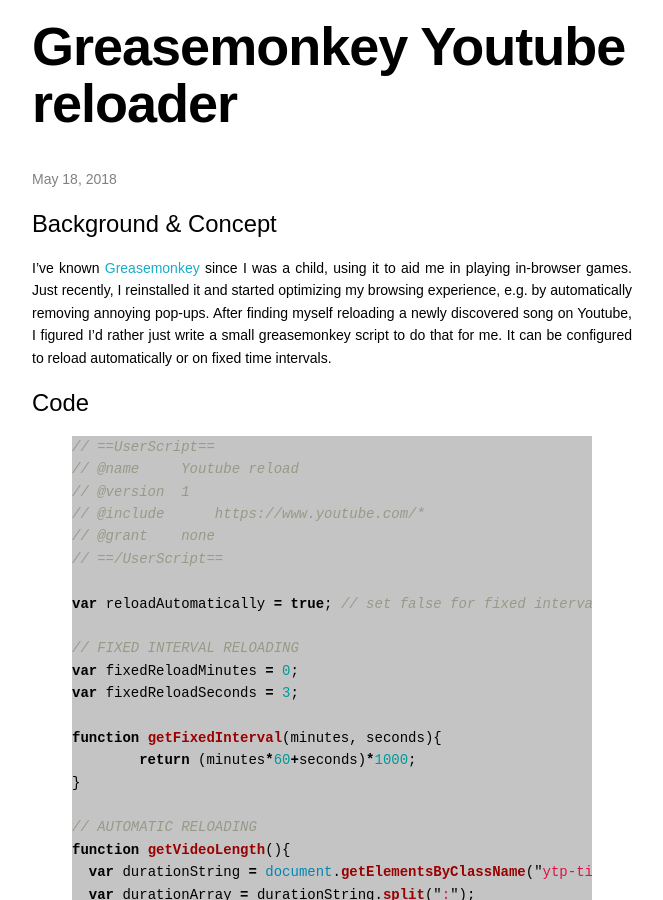
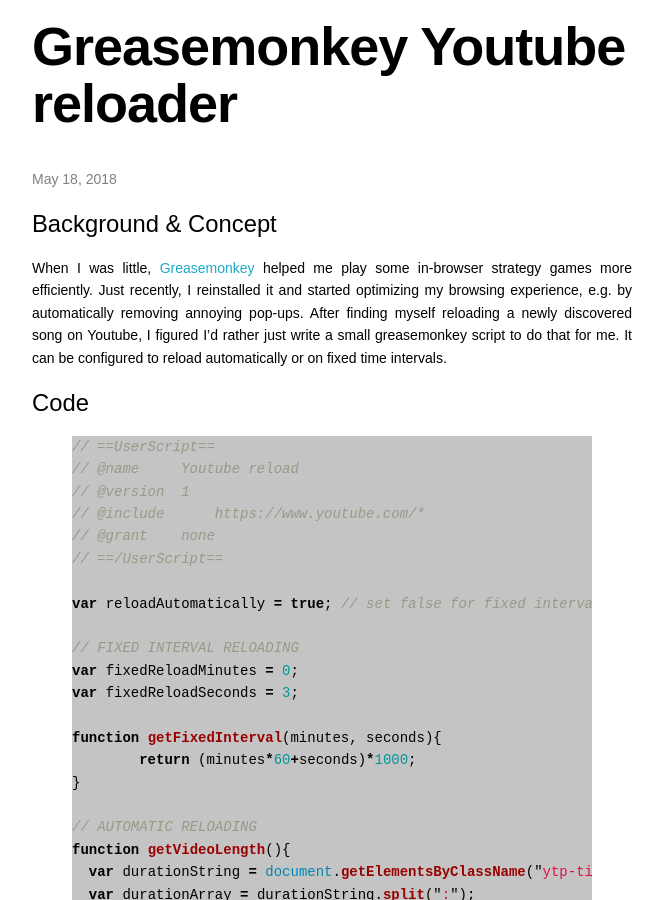
Before and after one commit to RobbertH/robberth.github.io, a Jekyll site: the page built from _posts/projects/2018-05-18-youtube-reloader.markdown, in a window 1280 px wide and 900 px high, scrolled down 382 px. Shown: the whole window, without its empty margins (222-885 px from the left). Built offline with Jekyll 4.4.1, drawn with Linux system fonts in a browser that asks for light colours.

Commit message:
Less show off writing style

```diff
--- a/_posts/projects/2018-05-18-youtube-reloader.markdown
+++ b/_posts/projects/2018-05-18-youtube-reloader.markdown
@@ -6,7 +6,10 @@
 ---
 
 <h2>Background & Concept</h2>
-I've known [Greasemonkey](https://addons.mozilla.org/nl/firefox/addon/greasemonkey/) since I was a child, using it to aid me in playing in-browser games. Just recently, I reinstalled it and started optimizing my browsing experience, e.g. by automatically removing annoying pop-ups. After finding myself reloading a newly discovered song on Youtube, I figured I'd rather just write a small greasemonkey script to do that for me. It can be configured to reload automatically or on fixed time intervals.
+When I was little, [Greasemonkey](https://addons.mozilla.org/nl/firefox/addon/greasemonkey/) helped me play some in-browser strategy games more efficiently.
+Just recently, I reinstalled it and started optimizing my browsing experience, e.g. by automatically removing annoying pop-ups.
+After finding myself reloading a newly discovered song on Youtube, I figured I'd rather just write a small greasemonkey script to do that for me.
+It can be configured to reload automatically or on fixed time intervals.
 
 <h2>Code</h2>
 {% highlight javascript %}
```
